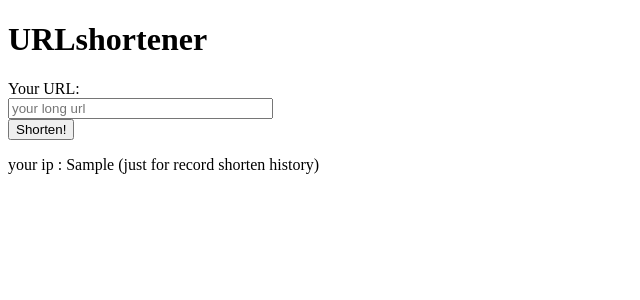
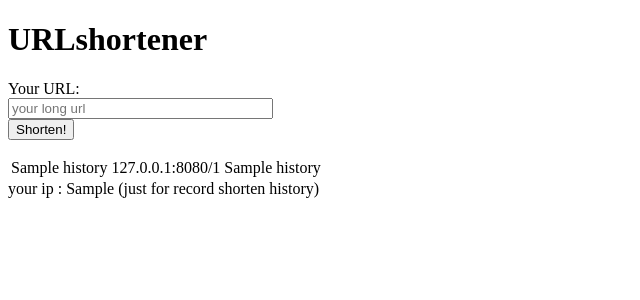
Before and after one commit to Vincent550102/short_url, a Flask app: template templates/index.html in a window 1280 px wide. Shown: the top 300 px of the page, without its empty margins (0-640 px from the left). Run offline with Flask 2, Linux system fonts and the light colour scheme; the template is opened without the code that fills it: most values are stand-ins (such as "Sample title", 1, 10 or a date in 2020); parts of the project's set-up code (start-up, migrations or seed data) failed here and were passed over.

Commit message:
render history index

```diff
--- a/templates/index.html
+++ b/templates/index.html
@@ -18,6 +18,18 @@
         <button class="button" type="submit">Shorten!</button>
         </p>
     </form>
+
+    {% if historys %}
+    <table>
+    {% for history in historys %}
+        <tr>
+            <td>{{ history[1] }}</td>
+            <td>127.0.0.1:8080/{{ history[0] }}</td>
+            <td>{{ history[2] }}</td>
+        </tr>
+    {% endfor %}
+    </table>
+    {% endif %}
     <div>your ip : {{ ip }} (just for record shorten history)</div>
 </body>
 </html>
```
